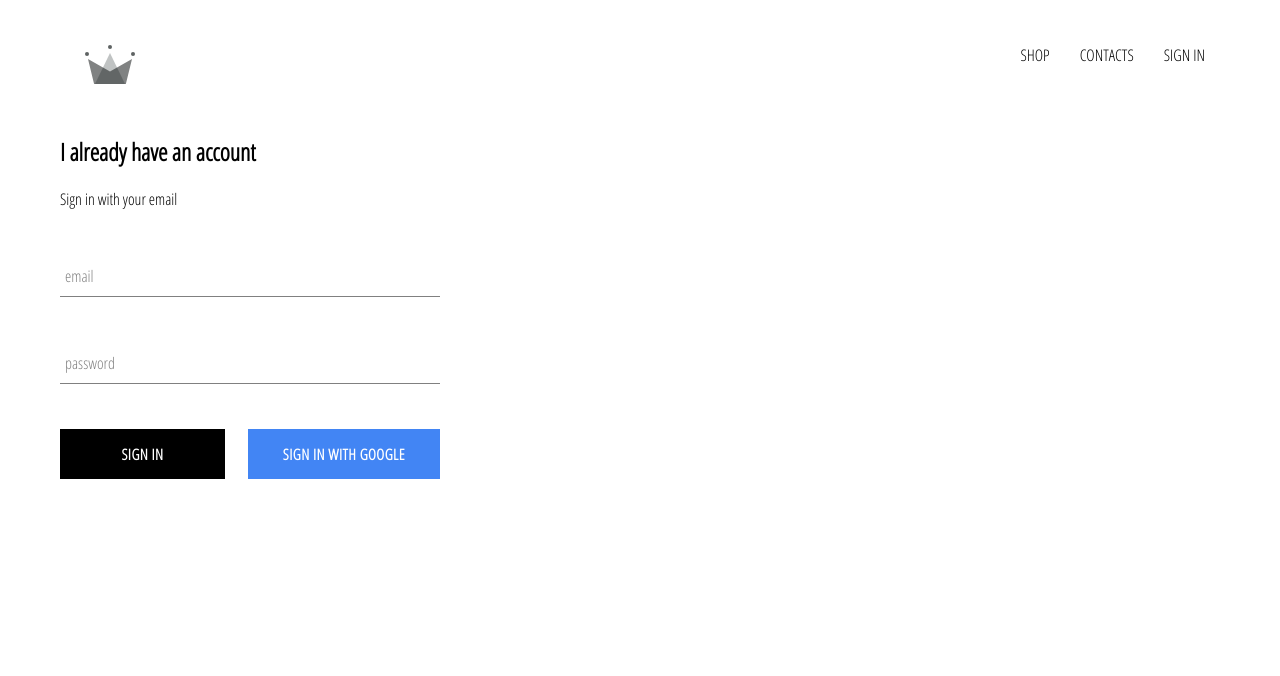
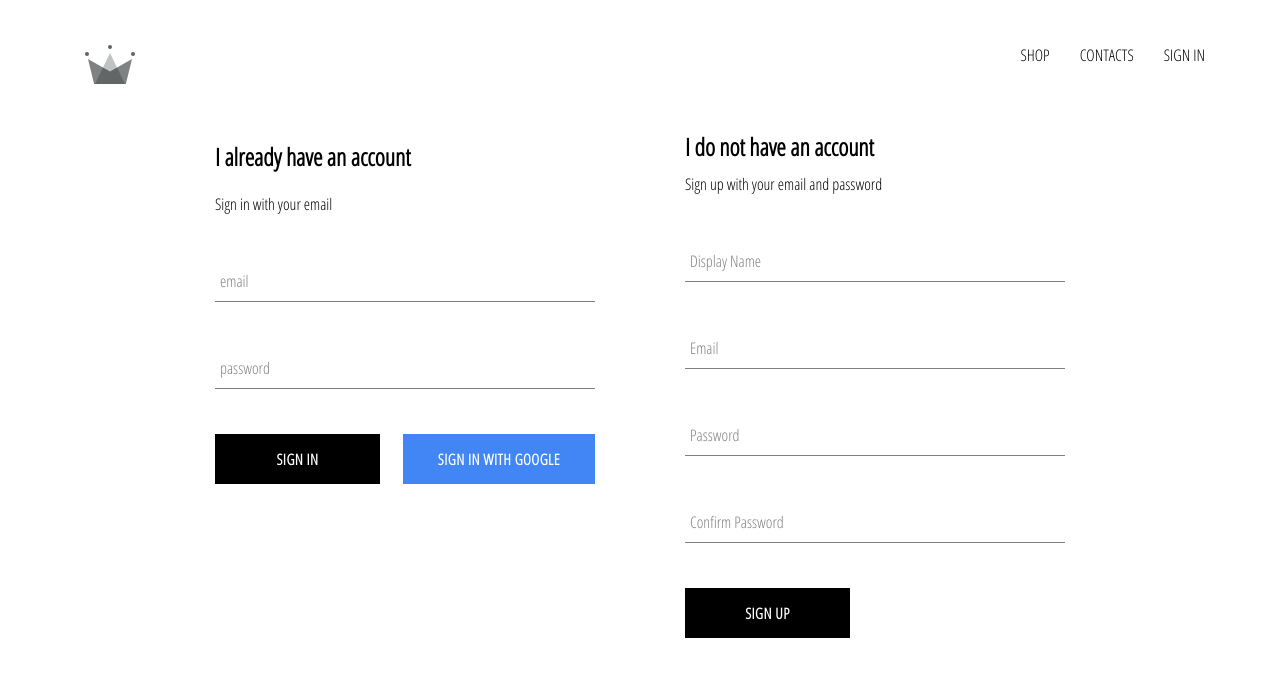
Before and after one commit to usama-mk/king-store, a React (Create React App) app: page /signin in a window 1280 px wide. Shown: the top 676 px of the page. Built offline with nearby package versions, Linux system fonts and the light colour scheme; no server answers.

Commit message:
sign up added

```diff
--- a/src/App.js
+++ b/src/App.js
@@ -1,14 +1,14 @@
 import React from 'react';
-import {Switch, Route} from 'react-router-dom';
+import { Switch, Route } from 'react-router-dom';
 import './App.css';
 import './pages/Home/homepage.styles.scss'
 import HomePage from './pages/Home/homePage.component';
 import ShopPage from './pages/shop/shop.components';
 import Header from './components/header/header.component';
 import SignInAndSignUpPage from './pages/sign-in-and-sign-up/sign-in-and-sign-up.component';
-import {auth} from './firebase/firebase.utils';
+import { auth, createUserProfileDocument } from './firebase/firebase.utils';
 
-const HatsPage=()=>{
+const HatsPage = () => {
   return (<div>
     <h1>
       HATS PAGE
@@ -19,38 +19,56 @@
 
 class App extends React.Component {
 
-constructor(){
+  constructor() {
     super();
-  this.state={
+    this.state = {
 
       currentUser: null
     }
   }
 
-unsubscribeFromAuth=null;
+  unsubscribeFromAuth = null;
 
-componentDidMount(){
+  componentDidMount() {
     //subscribe/unsub from authentication, listening to auth
     //checks if the user is login or not, at the starting of app
     //returns user obj if logged in else returns null
-  this.unsubscribeFromAuth= auth.onAuthStateChanged(user=>{
-    this.setState({currentUser: user});
-    console.log(user);
+    //open method, triggers on auth change(signin/out) and on refresh-rerender
+    this.unsubscribeFromAuth = auth.onAuthStateChanged(async userAuth => {
+      //if userauth(userRef actually) is true, -before this, if no user, user will be created and ref will be returned, if user already availaable in db, the ref will be returned
+      if (userAuth) {
+        const userRef = await createUserProfileDocument(userAuth);
+
+        userRef.onSnapshot(snapShot => { //exits,id etc like userauth
+          this.setState({
+            currentUser: {
+              id: snapShot.id,
+              ...snapShot.data()     //user object name,email,createdat, firebase obj data
+
+            }
+          });
+          console.log('hi');
+          console.log(this.state);
+        });
+      }
+      else {
+        this.setState({ currentUser: userAuth }); //here userAuth will always be null
+      }
     })
   }
 
-componentWillUnmount(){
+  componentWillUnmount() {
     this.unsubscribeFromAuth();
   }
 
- render(){
+  render() {
     return (
       <div>
         <Header currentUser={this.state.currentUser} />
         <Switch>
           <Route exact path='/' component={HomePage} />
-   <Route path='/shop' component={ShopPage}/>
-   <Route path='/signin' component={SignInAndSignUpPage}/>
+          <Route path='/shop' component={ShopPage} />
+          <Route path='/signin' component={SignInAndSignUpPage} />
 
         </Switch>
       </div>
--- a/src/components/header/header.component.jsx
+++ b/src/components/header/header.component.jsx
@@ -16,7 +16,7 @@
     <Link className='option' to= '/shop'>
         CONTACTS
     </Link>
-    <Link>
+    <Link >
     {
         currentUser?
          <div className='option' onClick={()=> auth.signOut()} >
--- /dev/null
+++ b/src/components/sign-up/sign-up.component.jsx
@@ -0,0 +1,107 @@
+import React from 'react';
+import './sign-up.styles.scss';
+import FormInput from '../form-input/form-input.component';
+import CustomButton from '../custom-button/custom-button.component';
+import {auth, createUserProfileDocument} from '../../firebase/firebase.utils';
+
+class SignUp extends React.Component {
+    constructor() {
+        super();
+        this.state = {
+            displayName: '',
+            email: '',
+            password: '',
+            confirmPassword: ''
+        }
+    }
+
+    handleSubmit= async event => {
+        event.preventDefault();
+        const { displayName, email, password, confirmPassword } = this.state;
+
+        if(password !== confirmPassword){
+            alert("Passwords don't match");
+            return;
+        }
+        try{
+            const {user}= await auth.createUserWithEmailAndPassword(
+                email,
+                password
+            );
+            //CUPD is async funtion so using await, to wait or it to finish first then move to next line of code
+          await  createUserProfileDocument(user, {displayName}); //{displayName: displayName}
+                this.setState({
+                    displayName: '',
+                    email: '',
+                    password: '',
+                    confirmPassword: ''
+                })
+        }catch(error){
+            console.error(error);
+        }
+    }
+
+    handleChange= event => {
+        const {name, value}= event.target;
+        this.setState({
+         ...this.state, [name]: value
+        })
+    }
+
+    render() {
+        const { displayName, email, password, confirmPassword } = this.state;
+
+        return(
+        <div className='sign-up'>
+            <h2 className='title'>I do not have an account</h2>
+            <span>Sign up with your email and password</span>
+
+            <form className='sign-up-form' onSubmit={this.handleSubmit}>
+
+            <FormInput
+                    type='text'
+                    name='displayName'
+                    value={displayName}
+                    onChange={this.handleChange}
+                    label='Display Name'
+                    required
+                />
+
+
+                <FormInput
+                    type='email'
+                    name='email'
+                    value={email}
+                    onChange={this.handleChange}
+                    label='Email'
+                    required
+                />
+
+
+                <FormInput
+                    type='password'
+                    name='password'
+                    value={password}
+                    onChange={this.handleChange}
+                    label='Password'
+                    required
+                />
+
+
+                <FormInput
+                    type='password'
+                    name='confirmPassword'
+                    value={confirmPassword}
+                    onChange={this.handleChange}
+                    label='Confirm Password'
+                    required
+                />
+
+<CustomButton type='submit'>SIGN UP</CustomButton>
+            </form>
+        </div>
+
+       );
+        }
+}
+export default SignUp;
--- /dev/null
+++ b/src/components/sign-up/sign-up.styles.scss
@@ -0,0 +1,9 @@
+.sign-up{
+    display: flex;
+    flex-direction: column; //vertically alligned
+    width: 380px;
+
+    .title{
+       margin: 10px 0px;
+    }
+}
--- a/src/firebase/firebase.utils.js
+++ b/src/firebase/firebase.utils.js
@@ -13,6 +13,33 @@
     measurementId: "G-95LJ8Y28XG"
   };
 
+  export const createUserProfileDocument= async (userAuth, additionalData)=>{
+      if(!userAuth) return;
+          //docRef
+          const userRef= firestore.doc(`users/${userAuth.uid}`);
+          const snapShot= await userRef.get();
+         // console.log(snapShot);
+          //if data of the user available in db //add new user to db
+          if(!snapShot.exists){
+              const {displayName, email} = userAuth;
+              const createdAt = new Date();
+              try{
+                  await userRef.set({
+                      displayName,
+                      email,
+                      createdAt,
+                      ...additionalData
+                  })
+              }
+              catch(error)
+              {
+                  console.log('error creating user', error);
+              }
+          }
+
+      return userRef;
+  }
+
   firebase.initializeApp(config);
 
   export const auth= firebase.auth();
--- a/src/index.js
+++ b/src/index.js
@@ -1,6 +1,6 @@
 import React from 'react';
 import ReactDOM from 'react-dom';
-// warning due to this
+// warning due to
 import { BrowserRouter } from 'react-router-dom';
 import './index.css';
 import App from './App';
--- a/src/pages/sign-in-and-sign-up/sign-in-and-sign-up.component.jsx
+++ b/src/pages/sign-in-and-sign-up/sign-in-and-sign-up.component.jsx
@@ -1,10 +1,12 @@
 import React from 'react';
 import './sign-in-and-sign-up.styles.scss';
 import SignIn from '../../components/sign-in/sign-in.component';
+import SignUp from '../../components/sign-up/sign-up.component';
 
 const SignInAndSignUpPage=()=>(
     <div className='sign-in-and-sign-up'>
         <SignIn/>
+        <SignUp/>
     </div>
 )
 export default SignInAndSignUpPage;
--- a/src/pages/sign-in-and-sign-up/sign-in-and-sign-up.styles.scss
+++ b/src/pages/sign-in-and-sign-up/sign-in-and-sign-up.styles.scss
@@ -0,0 +1,6 @@
+.sign-in-and-sign-up{
+    width: 850px;
+    display: flex;
+    justify-content: space-between;
+    margin: 30px auto;
+}
```
Lines whose indentation alone changed are shown as unchanged.
